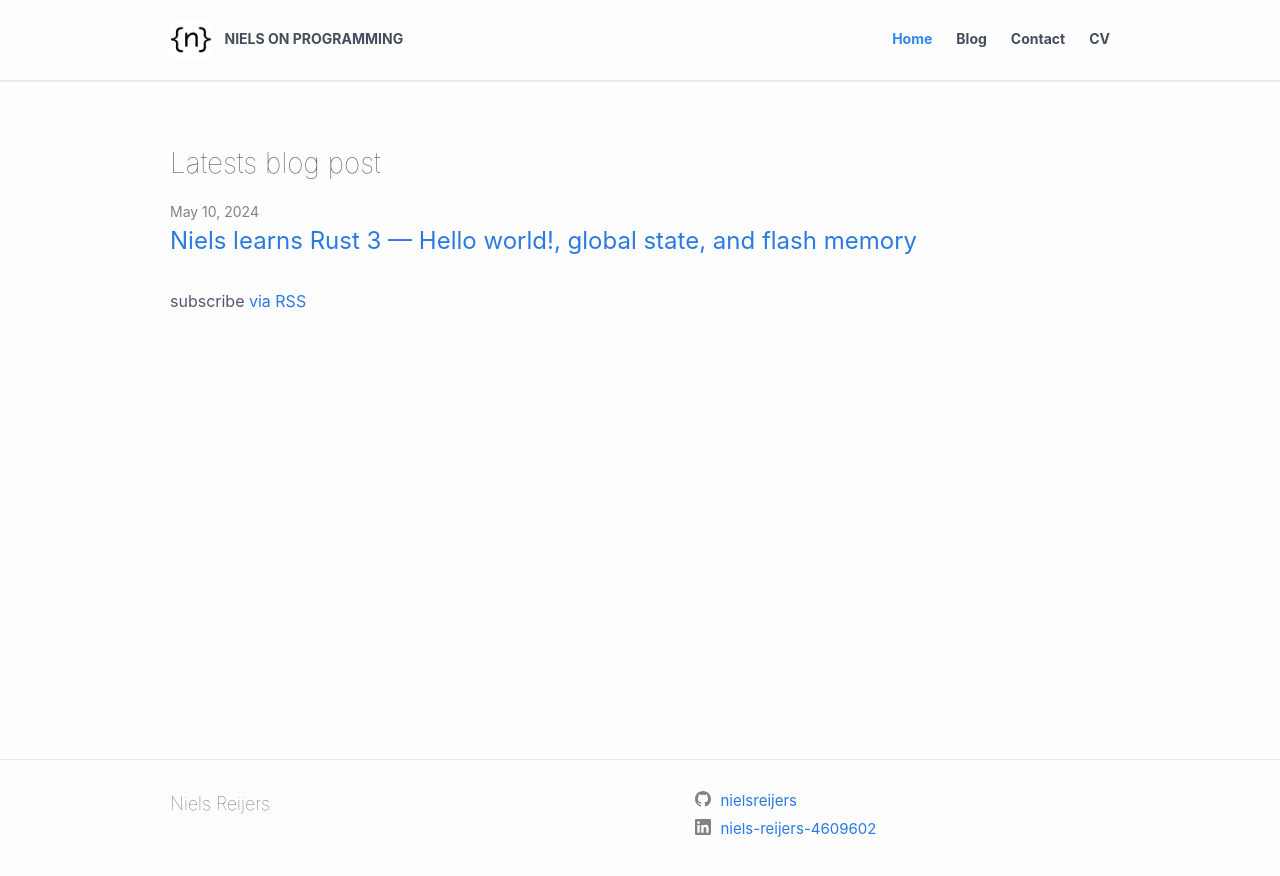
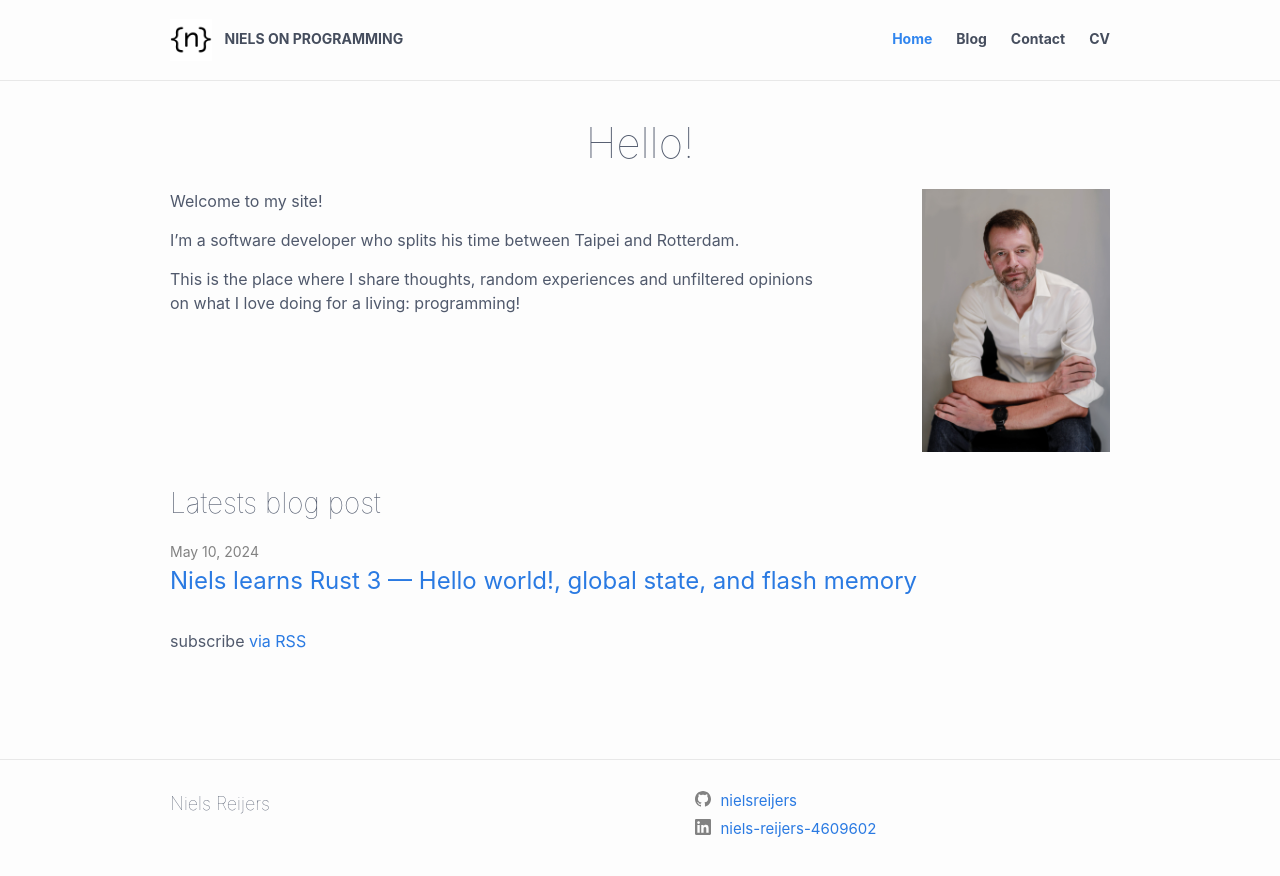
Before and after one commit to nielsreijers/nielsreijers.github.io, a Jekyll site: the page built from index.markdown, in a window 1280 px wide. Shown: the top 876 px of the page. Built offline with Jekyll 4.4.1, drawn with Linux system fonts in a browser that asks for light colours.

Commit message:
New home page

```diff
--- a/_includes/header.html
+++ b/_includes/header.html
@@ -27,6 +27,7 @@
         <a class="page-link {{ active }}" href="{{ "/" | relative_url }}">Home</a>
         {%- for path in page_paths -%}
           {%- assign my_page = site.pages | where: "path", path | first -%}
+          {%- unless my_page.exclude -%}
             {%- if my_page.title -%}
               {%- if page.url == my_page.url | relative_url -%}
                 {%- assign active = "nav-active" -%}
@@ -35,6 +36,7 @@
               {%- endif -%}
               <a class="page-link {{ active }}" href="{{ my_page.url | relative_url }}">{{ my_page.title | escape }}</a>
             {%- endif -%}
+          {%- endunless -%}
         {%- endfor -%}
       </div>
     </nav>
--- a/_layouts/home.html
+++ b/_layouts/home.html
@@ -7,7 +7,23 @@ layout: default
     <h1 class="page-heading">{{ page.title }}</h1>
   {%- endif -%}
 
-  {{ content }}
+
+  <div style="display: flex;"">
+    <div style="width: 70%;">{{ content }}</div>
+    <div style="width: 10%;"></div>
+    <div style="width: 20%; border-left: 1rem;">
+      <img src="https://www.nielsreijers.com/home/me1.jpg" id="my-photo">
+      <script>
+        var imgArr = ["me1.jpg", "me2.jpg", "me3.jpg", "me4.jpg", "me5.jpg"];
+        var randomPhoto = imgArr[Math.floor(Math.random() * imgArr.length)];
+        var img = document.getElementById('my-photo');
+        img.setAttribute('src', '/assets/me/' + randomPhoto);
+      </script>
+    </div>
+  </div>
+
+
+
 
   {%- if site.posts.size > 0 -%}
     <h2 class="post-list-heading">{{ page.list_title | default: "Latests blog post" }}</h2>
--- a/_sass/minima/_layout.scss
+++ b/_sass/minima/_layout.scss
@@ -3,7 +3,7 @@ html {
 }
 
 .site-banner {
-  border-bottom: 2px solid $grey-color-light;
+  border-bottom: 1px solid $grey-color-light;
 }
 
 /**
--- a/index.markdown
+++ b/index.markdown
@@ -3,4 +3,12 @@
 # To modify the layout, see https://jekyllrb.com/docs/themes/#overriding-theme-defaults
 
 layout: home
+title: Hello!
+exclude: true
 ---
+
+Welcome to my site!
+
+I'm a software developer who splits his time between Taipei and Rotterdam.
+
+This is the place where I share thoughts, random experiences and unfiltered opinions on what I love doing for a living: programming!
```
Also changed, not shown: assets/me/me1.jpg (added), assets/me/me2.jpg (added), assets/me/me3.jpg (added), assets/me/me4.jpg (added), assets/me/me5.jpg (added). Lines whose indentation alone changed are shown as unchanged.
